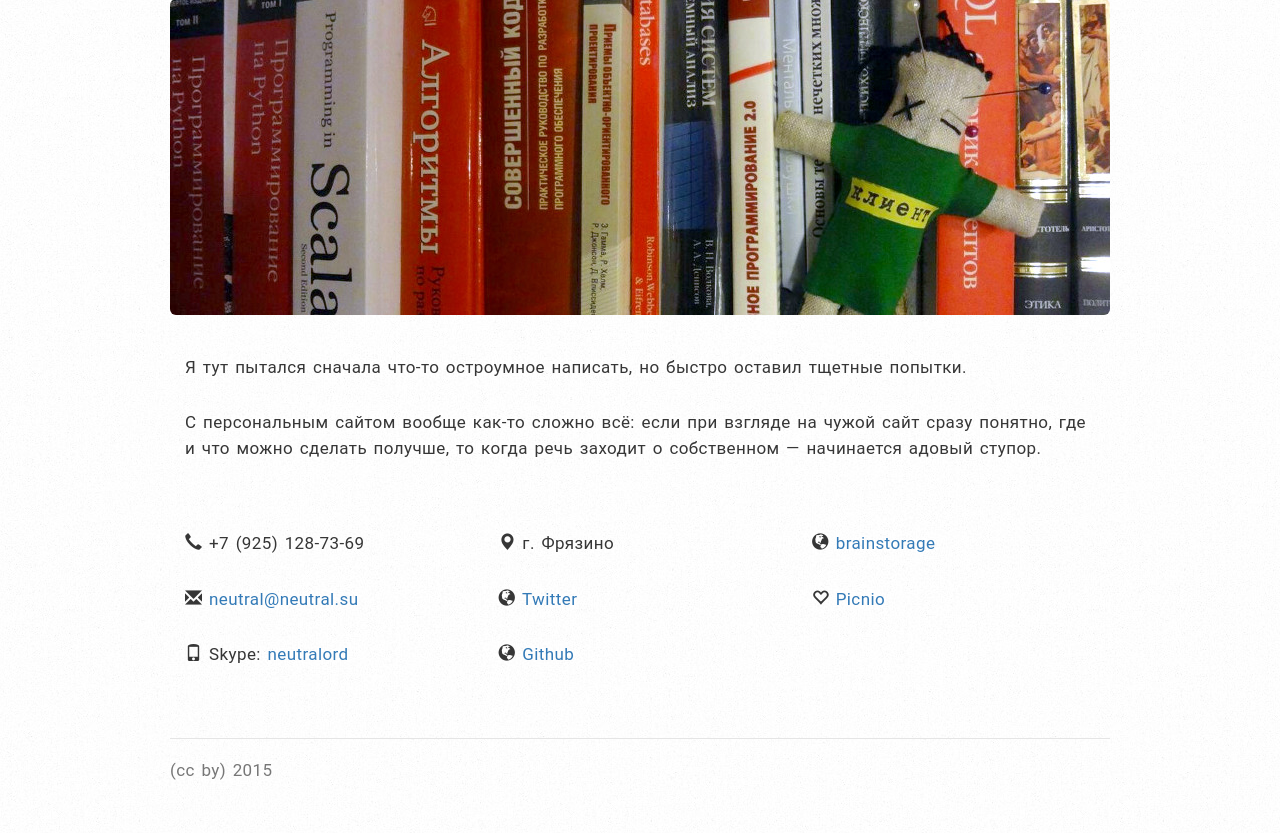
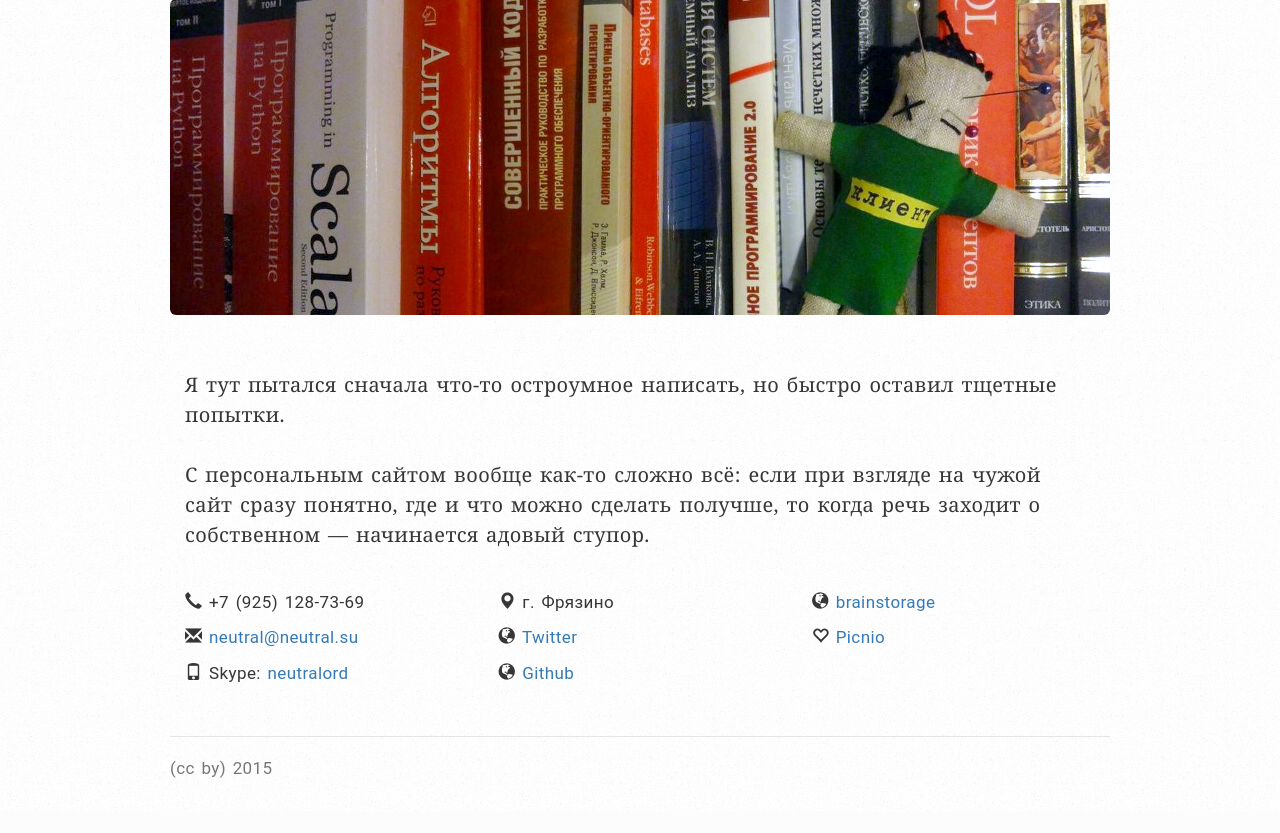
Before and after one commit to neutralord/neutral.su-v2, a Bottle app: page / in a window 1280 px wide. Shown: the part 126-959 px from the top of the page. After the commit the page ends 929 px from the top, so only its background shows below. Run offline with Bottle, Linux system fonts and the light colour scheme; some libraries are stand-ins or nearby versions.

Commit message:
Markup changes

```diff
--- a/templates/index.html
+++ b/templates/index.html
@@ -3,7 +3,7 @@
 {% block content %}
       <div class="jumbotron"></div>
 
-    <div class="row marketing">
+    <div class="row marketing article">
         <div class="col-lg-12">
             <p>
                 Я тут пытался сначала что-то остроумное написать, но быстро оставил тщетные попытки.
--- a/templates/note/note.html
+++ b/templates/note/note.html
@@ -10,8 +10,10 @@
         {% endif %}
         <div class="row note">
             <div class="col-lg-12">
-                {{ note.text|default(note.source, True)|strip_cut }}
-                <p>{{ note.created_at.strftime("%d.%m.%Y %H:%M") if note.created_at }}</p>
+                <article>
+                    {{ note.text|default(note.source, True)|strip_cut }}
+                </article>
+                <p class="timestamp">{{ note.created_at.strftime("%d.%m.%Y %H:%M") if note.created_at }}</p>
             </div>
         </div>
         <div class="row comments">
--- a/templates/who.html
+++ b/templates/who.html
@@ -3,6 +3,7 @@
 {% block content %}
 <div class="row">
     <div class="col-lg-12">
+        <article>
             <h4>- А ты по жизни кто?</h4>
             <p>
                 Любознательный хрен, которому интересно всё подряд.
@@ -35,6 +36,7 @@
                 то пишите — если уж сам не возьмусь, то кого-нибудь посоветую или мнением по проблеме поделюсь.
                 Контакты можно найти <a href="{{ url_for('index') }}">на главной</a>.
             </p>
+        </article>
     </div>
 </div>
 {% endblock content %}
--- a/web/css/jumbotron-narrow.css
+++ b/web/css/jumbotron-narrow.css
@@ -19,14 +19,15 @@ code {
     border: 1px solid #F0DDBA;
     font-family: "Source Code Pro", Menlo, Monaco, Consolas, "Courier New", monospace;
     font-weight: 400;
+    font-size: 80%;
     letter-spacing: normal;
 }
 
-.h2, h2 {
+.h2:not(:first-child), h2:not(:first-child) {
     margin-top: 50px;
 }
 
-.h3, h3 {
+.h3:not(:first-child), h3:not(:first-child) {
     margin-top: 30px;
 }
 
@@ -34,8 +35,28 @@ code {
     margin-bottom: 15px;
 }
 
-p {
+.h1 > a, .h2 > a, .h3 > a, h1 > a, h2 > a, h3 > a {
+    color: inherit;
+}
+
+.h1 > a:hover, .h2 > a:hover, .h3 > a:hover, h1 > a:hover, h2 > a:hover, h3 > a:hover {
+    color: inherit;
+}
+
+article p, .article p,
+article ul, .article ul {
     margin-bottom: 30px;
+    font-size: 20px;
+    line-height: 1.5em;
+    font-family: "Gentium Basic", Georgia, "Times New Roman", Times, serif;
+}
+
+article p:first-child, .article p:first-child {
+    margin-top: 15px;
+}
+
+article p:last-child, .article p:last-child {
+    margin-bottom: 0;
 }
 
 b, strong {
@@ -55,6 +76,7 @@ blockquote {
     color: #424242;
     background-color: #F7F7F7;
     border-color: #D2D2D2;
+    font-family: 'Roboto', sans-serif;
 }
 
 .btn.read-more:hover {
@@ -96,6 +118,7 @@ blockquote {
 /* Custom page footer */
 .footer {
   padding-top: 19px;
+  margin-top: 30px;
   color: #777;
   border-top: 1px solid #e5e5e5;
 }
--- a/web/css/notes.css
+++ b/web/css/notes.css
@@ -12,6 +12,10 @@
     margin-left: -133px;
 }
 
+.note-links:not(:last-child) > div {
+    margin: 0 0 24px 0;
+}
+
 .note blockquote {
     font-size: inherit;
 }
@@ -19,3 +23,7 @@
 .note img {
     max-width: 100%;
 }
+
+.note .timestamp {
+    margin-top: 10px;
+}
```
Lines whose indentation alone changed are shown as unchanged.
